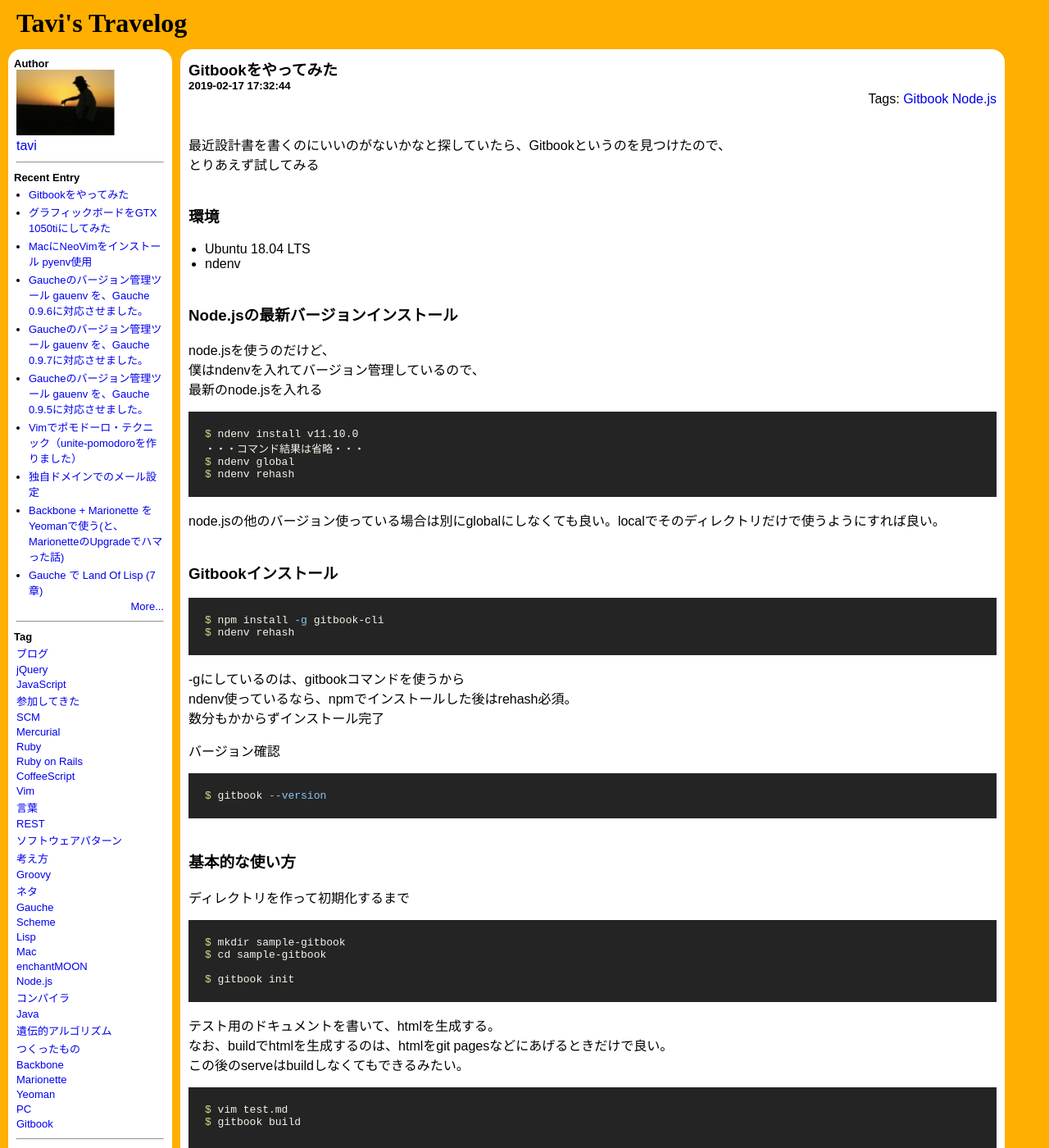
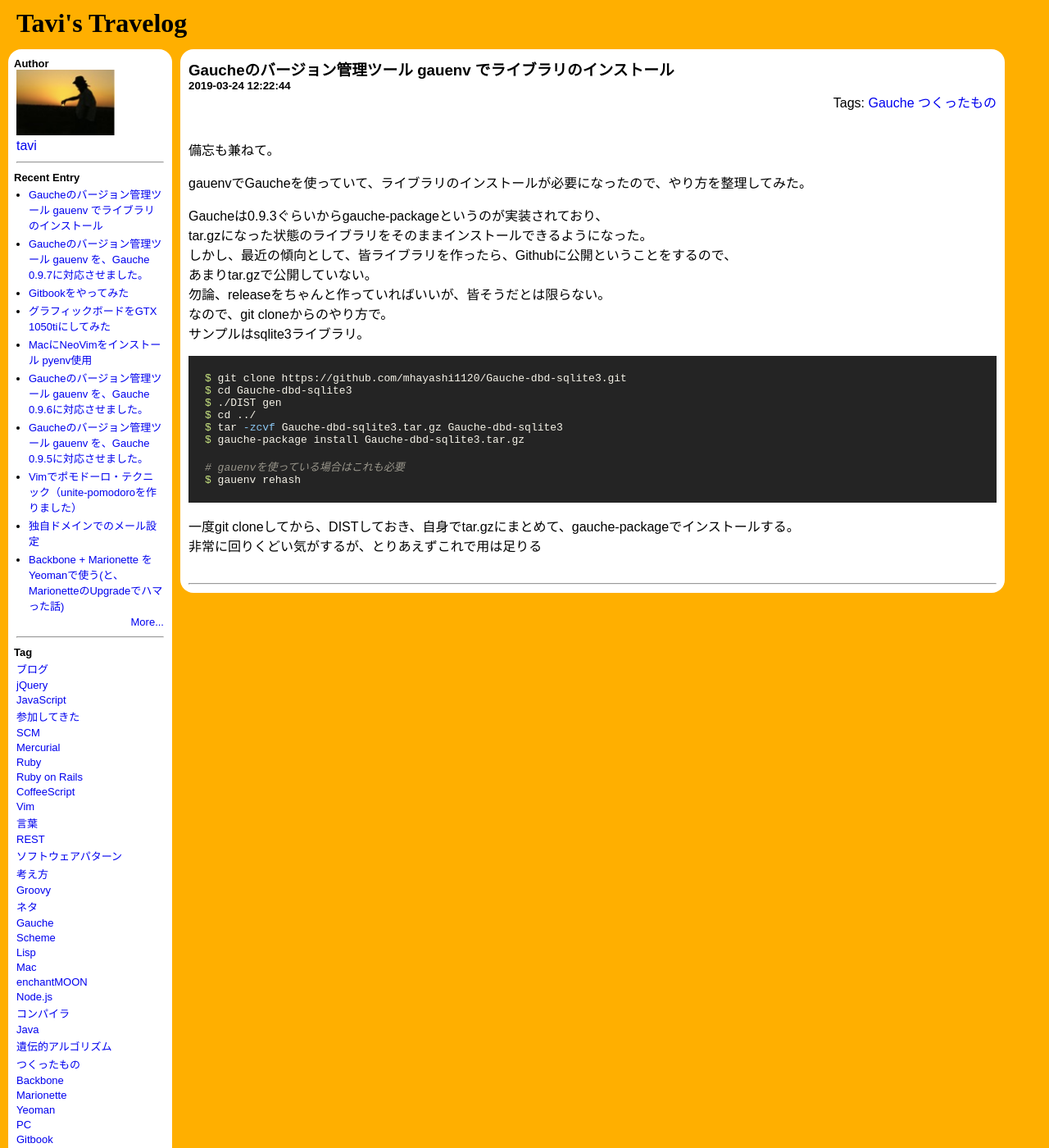
Before and after one commit to ryotakato/ryotakato.github.io, a Jekyll site: the page built from index.md, in a window 1280 px wide and 1400 px high. Shown: the whole window at 82% size. Built offline with Jekyll 4.4.1, drawn with Linux system fonts in a browser that asks for light colours; some of the changed text lies outside the part shown.

Commit message:
add article & fix misstaken date

````diff
--- /dev/null
+++ b/_posts/2019-03-24-gauenv-package-install.md
@@ -0,0 +1,35 @@
+---
+layout: post
+title: "Gaucheのバージョン管理ツール gauenv でライブラリのインストール"
+tags : [Gauche, つくったもの]
+date: 2019-03-24 12:22:44
+---
+
+備忘も兼ねて。
+
+gauenvでGaucheを使っていて、ライブラリのインストールが必要になったので、やり方を整理してみた。
+
+Gaucheは0.9.3ぐらいからgauche-packageというのが実装されており、
+tar.gzになった状態のライブラリをそのままインストールできるようになった。
+しかし、最近の傾向として、皆ライブラリを作ったら、Githubに公開ということをするので、
+あまりtar.gzで公開していない。
+勿論、releaseをちゃんと作っていればいいが、皆そうだとは限らない。
+なので、git cloneからのやり方で。
+サンプルはsqlite3ライブラリ。
+
+
+```bash
+$ git clone https://github.com/mhayashi1120/Gauche-dbd-sqlite3.git
+$ cd Gauche-dbd-sqlite3
+$ ./DIST gen
+$ cd ../
+$ tar -zcvf Gauche-dbd-sqlite3.tar.gz Gauche-dbd-sqlite3
+$ gauche-package install Gauche-dbd-sqlite3.tar.gz
+
+# gauenvを使っている場合はこれも必要
+$ gauenv rehash
+```
+
+
+一度git cloneしてから、DISTしておき、自身でtar.gzにまとめて、gauche-packageでインストールする。
+非常に回りくどい気がするが、とりあえずこれで用は足りる
````
Also changed, not shown: _posts/2019-02-24-gauenv-for-0.9.7.md (+1 -1 lines).
